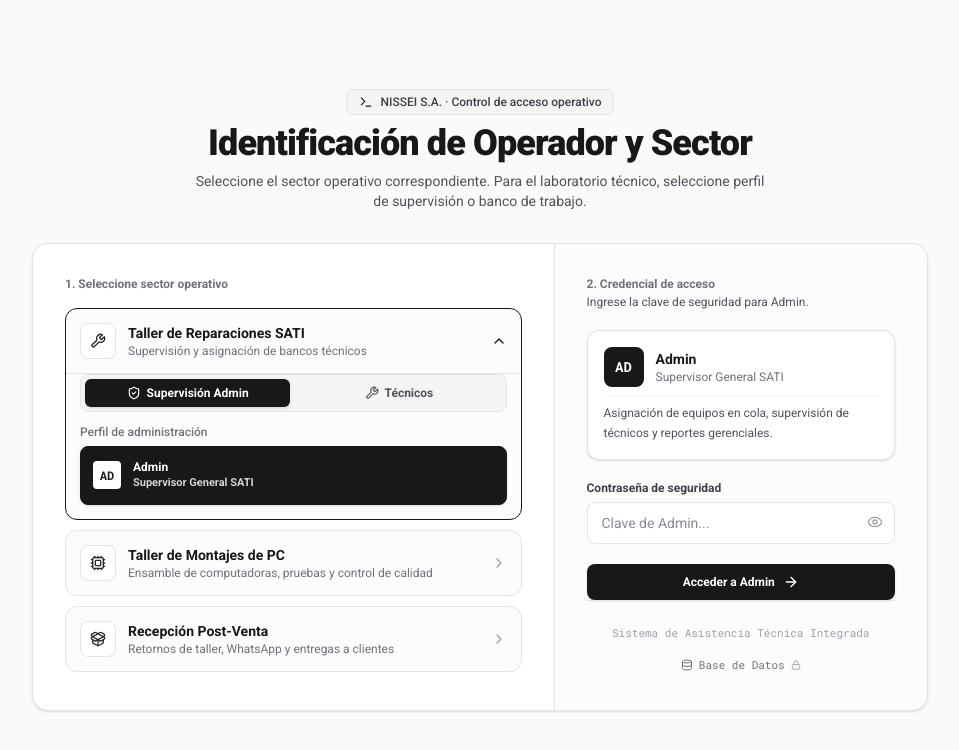
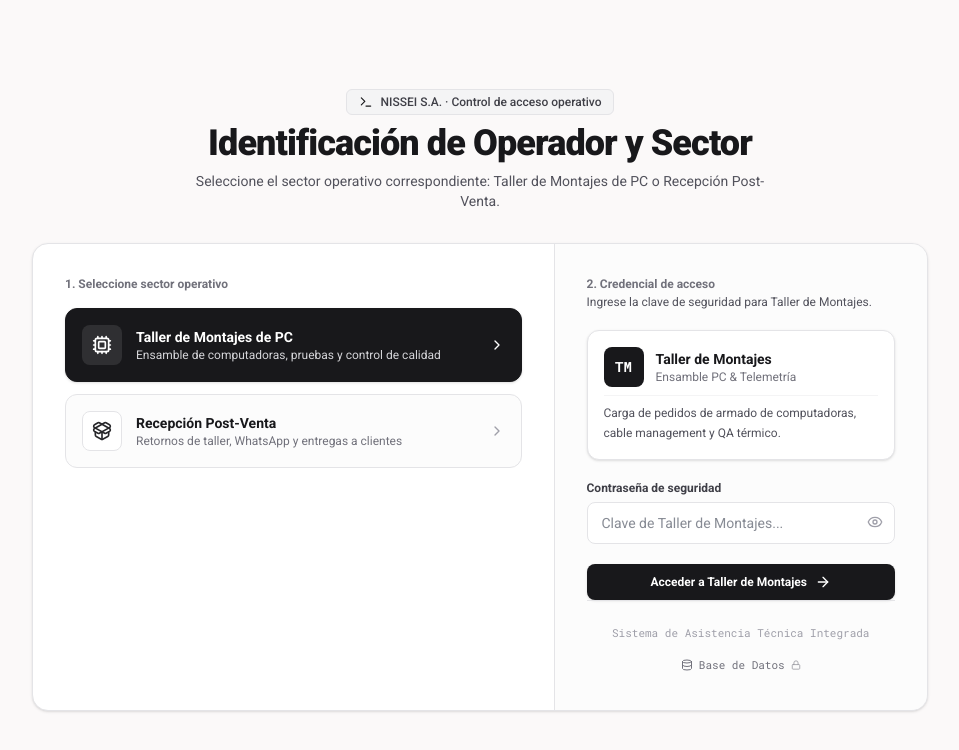
Before and after one commit to niicobyte/nissei-portal-operativo, a Next.js app: page /login in a window 1280 px wide. Shown: the top 750 px of the page, without its empty margins (160-1119 px from the left). Built offline with nearby package versions, Linux system fonts and the light colour scheme.

Commit message:
feat(login): simplificar selector de acceso a Taller de Montajes y Recepcion Post-Venta

```diff
--- a/src/app/login/page.tsx
+++ b/src/app/login/page.tsx
@@ -31,14 +31,12 @@ import DatabaseViewerModal from "@/components/common/DatabaseViewerModal";
 export default function LoginPage() {
   const router = useRouter();
 
-  // Sector principal seleccionado: "RECEPCION" | "MONTAJES" | "TALLER"
-  const [activeSector, setActiveSector] = useState<"RECEPCION" | "MONTAJES" | "TALLER">("TALLER");
-  // Sub-grupo dentro de Taller: "ADMIN" | "TECNICO"
-  const [tallerSubGroup, setTallerSubGroup] = useState<"ADMIN" | "TECNICO">("ADMIN");
+  // Sector principal seleccionado: "MONTAJES" | "RECEPCION"
+  const [activeSector, setActiveSector] = useState<"MONTAJES" | "RECEPCION">("MONTAJES");
 
   // Perfil seleccionado para ingresar contraseña
   const [selectedProfile, setSelectedProfile] = useState<UserProfile>(
-    USER_PROFILES.find((p) => p.id === "admin") || USER_PROFILES[0]
+    USER_PROFILES.find((p) => p.id === "montajes") || USER_PROFILES[0]
   );
 
   const [password, setPassword] = useState("");
@@ -57,19 +55,19 @@ export default function LoginPage() {
   useEffect(() => {
     const active = getActiveUser();
     if (active) {
-      setSelectedProfile(active);
       if (active.role === "RECEPCION") {
         setActiveSector("RECEPCION");
-      } else if (active.role === "MONTAJES") {
+        const prof = USER_PROFILES.find((p) => p.id === "recepcion");
+        if (prof) setSelectedProfile(prof);
+      } else {
         setActiveSector("MONTAJES");
-      } else {
-        setActiveSector("TALLER");
-        setTallerSubGroup(active.role === "ADMIN" ? "ADMIN" : "TECNICO");
+        const prof = USER_PROFILES.find((p) => p.id === "montajes");
+        if (prof) setSelectedProfile(prof);
       }
     }
   }, []);
 
-  const handleSelectSector = (sector: "RECEPCION" | "MONTAJES" | "TALLER") => {
+  const handleSelectSector = (sector: "MONTAJES" | "RECEPCION") => {
     setActiveSector(sector);
     setPassword("");
     setError(null);
@@ -77,38 +75,10 @@ export default function LoginPage() {
     if (sector === "RECEPCION") {
       const prof = USER_PROFILES.find((p) => p.id === "recepcion");
       if (prof) setSelectedProfile(prof);
-    } else if (sector === "MONTAJES") {
+    } else {
       const prof = USER_PROFILES.find((p) => p.id === "montajes");
       if (prof) setSelectedProfile(prof);
-    } else {
-      // Taller: si estaba en admin, selecciona admin; si tecnico, Carlos
-      if (tallerSubGroup === "ADMIN") {
-        const prof = USER_PROFILES.find((p) => p.id === "admin");
-        if (prof) setSelectedProfile(prof);
-      } else {
-        const prof = USER_PROFILES.find((p) => p.id === "carlos");
-        if (prof) setSelectedProfile(prof);
-      }
     }
-  };
-
-  const handleSelectTallerSubGroup = (sub: "ADMIN" | "TECNICO") => {
-    setTallerSubGroup(sub);
-    setPassword("");
-    setError(null);
-    if (sub === "ADMIN") {
-      const prof = USER_PROFILES.find((p) => p.id === "admin");
-      if (prof) setSelectedProfile(prof);
-    } else {
-      const prof = USER_PROFILES.find((p) => p.id === "carlos");
-      if (prof) setSelectedProfile(prof);
-    }
-  };
-
-  const handleSelectIndividualProfile = (prof: UserProfile) => {
-    setSelectedProfile(prof);
-    setPassword("");
-    setError(null);
   };
 
   const handleLogin = (e: React.FormEvent) => {
@@ -154,8 +124,6 @@ export default function LoginPage() {
 
   const recepcionProfile = USER_PROFILES.find((p) => p.id === "recepcion")!;
   const montajesProfile = USER_PROFILES.find((p) => p.id === "montajes")!;
-  const adminProfiles = USER_PROFILES.filter((p) => p.role === "ADMIN");
-  const tecnicoProfiles = USER_PROFILES.filter((p) => p.role === "TECNICO");
 
   return (
     <main className="min-h-screen bg-[#fbf9f9] py-8 sm:py-12 2xl:py-20 px-4 sm:px-6 lg:px-8 flex items-center justify-center">
@@ -171,7 +139,7 @@ export default function LoginPage() {
             Identificación de Operador y Sector
           </h1>
           <p className="text-xs sm:text-sm text-zinc-600 max-w-xl mx-auto">
-            Seleccione el sector operativo correspondiente. Para el laboratorio técnico, seleccione perfil de supervisión o banco de trabajo.
+            Seleccione el sector operativo correspondiente: Taller de Montajes de PC o Recepción Post-Venta.
           </p>
         </div>
 
@@ -186,164 +154,22 @@ export default function LoginPage() {
               </h2>
             </div>
 
-            {/* Los 3 Sectores Principales */}
-            <div className="space-y-2.5">
+            {/* Los 2 Sectores Operativos */}
+            <div className="space-y-3">
 
-              {/* Opción 1: Taller de Reparaciones SATI (DESPLEGABLE INTERACTIVO) */}
-              <div
-                className={`rounded-xl border transition-colors overflow-hidden ${
-                  activeSector === "TALLER"
-                    ? "border-zinc-900 bg-zinc-50/50"
-                    : "border-zinc-200 bg-zinc-50/50 hover:border-zinc-300"
-                }`}
-              >
-                {/* Cabecera del Acordeón Taller */}
-                <button
-                  type="button"
-                  onClick={() => handleSelectSector("TALLER")}
-                  className="w-full p-3.5 text-left flex items-center justify-between"
-                >
-                  <div className="flex items-center gap-3">
-                    <span className="w-9 h-9 rounded-lg bg-white border border-zinc-200 flex items-center justify-center text-zinc-800">
-                      <Wrench className="w-4 h-4" />
-                    </span>
-                    <div>
-                      <strong className="text-sm font-bold text-zinc-900 block">
-                        Taller de Reparaciones SATI
-                      </strong>
-                      <span className="text-xs text-zinc-500 block">
-                        Supervisión y asignación de bancos técnicos
-                      </span>
-                    </div>
-                  </div>
-                  <ChevronDown
-                    className={`w-4 h-4 transition-transform ${
-                      activeSector === "TALLER" ? "rotate-180 text-zinc-900" : "text-zinc-400"
-                    }`}
-                  />
-                </button>
-
-                {/* Contenido Desplegado de Taller */}
-                {activeSector === "TALLER" && (
-                  <div className="p-3.5 pt-0 border-t border-zinc-200 space-y-3">
-
-                    {/* Selector de Sub-Área: Admin vs Técnicos */}
-                    <div className="flex items-center gap-1.5 bg-zinc-100 p-1 rounded-lg border border-zinc-200">
-                      <button
-                        type="button"
-                        onClick={() => handleSelectTallerSubGroup("ADMIN")}
-                        className={`flex-1 py-1.5 px-3 rounded-md text-xs font-semibold transition-colors flex items-center justify-center gap-1.5 ${
-                          tallerSubGroup === "ADMIN"
-                            ? "bg-zinc-900 text-white shadow-sm"
-                            : "text-zinc-600 hover:bg-zinc-200"
-                        }`}
-                      >
-                        <ShieldCheck className="w-3.5 h-3.5" />
-                        <span>Supervisión Admin</span>
-                      </button>
-                      <button
-                        type="button"
-                        onClick={() => handleSelectTallerSubGroup("TECNICO")}
-                        className={`flex-1 py-1.5 px-3 rounded-md text-xs font-semibold transition-colors flex items-center justify-center gap-1.5 ${
-                          tallerSubGroup === "TECNICO"
-                            ? "bg-zinc-900 text-white shadow-sm"
-                            : "text-zinc-600 hover:bg-zinc-200"
-                        }`}
-                      >
-                        <Wrench className="w-3.5 h-3.5" />
-                        <span>Técnicos</span>
-                      </button>
-                    </div>
-
-                    {/* Despliegue de Admin */}
-                    {tallerSubGroup === "ADMIN" && (
-                      <div className="space-y-1.5">
-                        <span className="text-xs text-zinc-500 block font-medium">
-                          Perfil de administración
-                        </span>
-                        <div className="grid grid-cols-1 gap-2">
-                          {adminProfiles.map((adm) => {
-                            const isSelected = selectedProfile.id === adm.id;
-                            return (
-                              <button
-                                type="button"
-                                key={adm.id}
-                                onClick={() => handleSelectIndividualProfile(adm)}
-                                className={`p-3 rounded-lg border text-left transition-colors flex items-center gap-3 ${
-                                  isSelected
-                                    ? "border-zinc-900 bg-zinc-900 text-white font-bold shadow-sm"
-                                    : "border-zinc-200 bg-white text-zinc-800 hover:border-zinc-400"
-                                }`}
-                              >
-                                <span className={`w-7 h-7 rounded font-mono text-xs font-bold flex items-center justify-center ${isSelected ? "bg-white text-zinc-900" : "bg-zinc-100 text-zinc-800"}`}>
-                                  {adm.avatar}
-                                </span>
-                                <div className="overflow-hidden">
-                                  <strong className="block text-xs font-bold truncate">{adm.nombre}</strong>
-                                  <span className={`text-[11px] block truncate ${isSelected ? "text-zinc-300" : "text-zinc-500"}`}>
-                                    {adm.badge}
-                                  </span>
-                                </div>
-                              </button>
-                            );
-                          })}
-                        </div>
-                      </div>
-                    )}
-
-                    {/* Despliegue de los 4 Técnicos */}
-                    {tallerSubGroup === "TECNICO" && (
-                      <div className="space-y-1.5">
-                        <span className="text-xs text-zinc-500 block font-medium">
-                          Seleccione técnico
-                        </span>
-                        <div className="grid grid-cols-2 gap-2">
-                          {tecnicoProfiles.map((tech) => {
-                            const isSelected = selectedProfile.id === tech.id;
-                            return (
-                              <button
-                                type="button"
-                                key={tech.id}
-                                onClick={() => handleSelectIndividualProfile(tech)}
-                                className={`p-2.5 rounded-lg border text-left transition-colors flex items-center gap-2.5 ${
-                                  isSelected
-                                    ? "border-zinc-900 bg-zinc-900 text-white font-bold shadow-sm"
-                                    : "border-zinc-200 bg-white text-zinc-800 hover:border-zinc-400"
-                                }`}
-                              >
-                                <span className={`w-6 h-6 rounded font-mono text-xs font-bold flex items-center justify-center ${isSelected ? "bg-white text-zinc-900" : "bg-zinc-100 text-zinc-800"}`}>
-                                  {tech.avatar}
-                                </span>
-                                <div className="overflow-hidden">
-                                  <strong className="block text-xs truncate">{tech.nombre}</strong>
-                                  <span className={`text-[11px] block truncate ${isSelected ? "text-zinc-300" : "text-zinc-500"}`}>
-                                    {tech.badge}
-                                  </span>
-                                </div>
-                              </button>
-                            );
-                          })}
-                        </div>
-                      </div>
-                    )}
-
-                  </div>
-                )}
-              </div>
-
-              {/* Opción 2: Taller de Montajes de PC */}
+              {/* Opción 1: Taller de Montajes de PC */}
               <button
                 type="button"
                 onClick={() => handleSelectSector("MONTAJES")}
-                className={`w-full p-3.5 rounded-xl border text-left transition-colors flex items-center justify-between ${
+                className={`w-full p-4 rounded-xl border text-left transition-all flex items-center justify-between ${
                   activeSector === "MONTAJES"
                     ? "border-zinc-900 bg-zinc-900 text-white shadow-sm"
-                    : "border-zinc-200 bg-zinc-50/50 text-zinc-900 hover:border-zinc-300"
+                    : "border-zinc-200 bg-zinc-50/50 text-zinc-900 hover:border-zinc-300 hover:bg-white"
                 }`}
               >
-                <div className="flex items-center gap-3">
-                  <span className={`w-9 h-9 rounded-lg flex items-center justify-center ${activeSector === "MONTAJES" ? "bg-white/10 text-white" : "bg-white border border-zinc-200 text-zinc-800"}`}>
-                    <Cpu className="w-4 h-4" />
+                <div className="flex items-center gap-3.5">
+                  <span className={`w-10 h-10 rounded-lg flex items-center justify-center ${activeSector === "MONTAJES" ? "bg-white/10 text-white" : "bg-white border border-zinc-200 text-zinc-800"}`}>
+                    <Cpu className="w-5 h-5" />
                   </span>
                   <div>
                     <strong className="block text-sm font-bold">Taller de Montajes de PC</strong>
@@ -355,19 +181,19 @@ export default function LoginPage() {
                 <ChevronRight className={`w-4 h-4 ${activeSector === "MONTAJES" ? "text-white" : "text-zinc-400"}`} />
               </button>
 
-              {/* Opción 3: Recepción Post-Venta */}
+              {/* Opción 2: Recepción Post-Venta */}
               <button
                 type="button"
                 onClick={() => handleSelectSector("RECEPCION")}
-                className={`w-full p-3.5 rounded-xl border text-left transition-colors flex items-center justify-between ${
+                className={`w-full p-4 rounded-xl border text-left transition-all flex items-center justify-between ${
                   activeSector === "RECEPCION"
                     ? "border-zinc-900 bg-zinc-900 text-white shadow-sm"
-                    : "border-zinc-200 bg-zinc-50/50 text-zinc-900 hover:border-zinc-300"
+                    : "border-zinc-200 bg-zinc-50/50 text-zinc-900 hover:border-zinc-300 hover:bg-white"
                 }`}
               >
-                <div className="flex items-center gap-3">
-                  <span className={`w-9 h-9 rounded-lg flex items-center justify-center ${activeSector === "RECEPCION" ? "bg-white/10 text-white" : "bg-white border border-zinc-200 text-zinc-800"}`}>
-                    <PackageOpen className="w-4 h-4" />
+                <div className="flex items-center gap-3.5">
+                  <span className={`w-10 h-10 rounded-lg flex items-center justify-center ${activeSector === "RECEPCION" ? "bg-white/10 text-white" : "bg-white border border-zinc-200 text-zinc-800"}`}>
+                    <PackageOpen className="w-5 h-5" />
                   </span>
                   <div>
                     <strong className="block text-sm font-bold">Recepción Post-Venta</strong>
```
